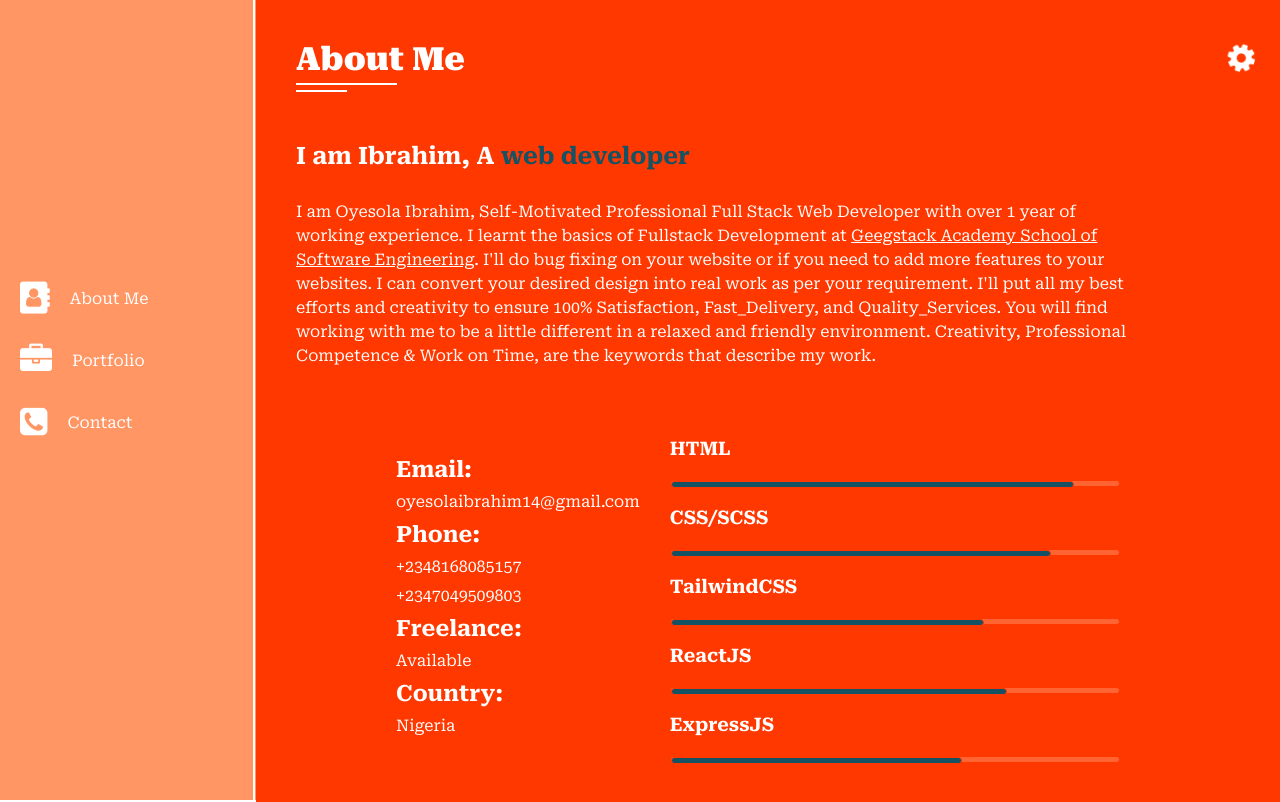
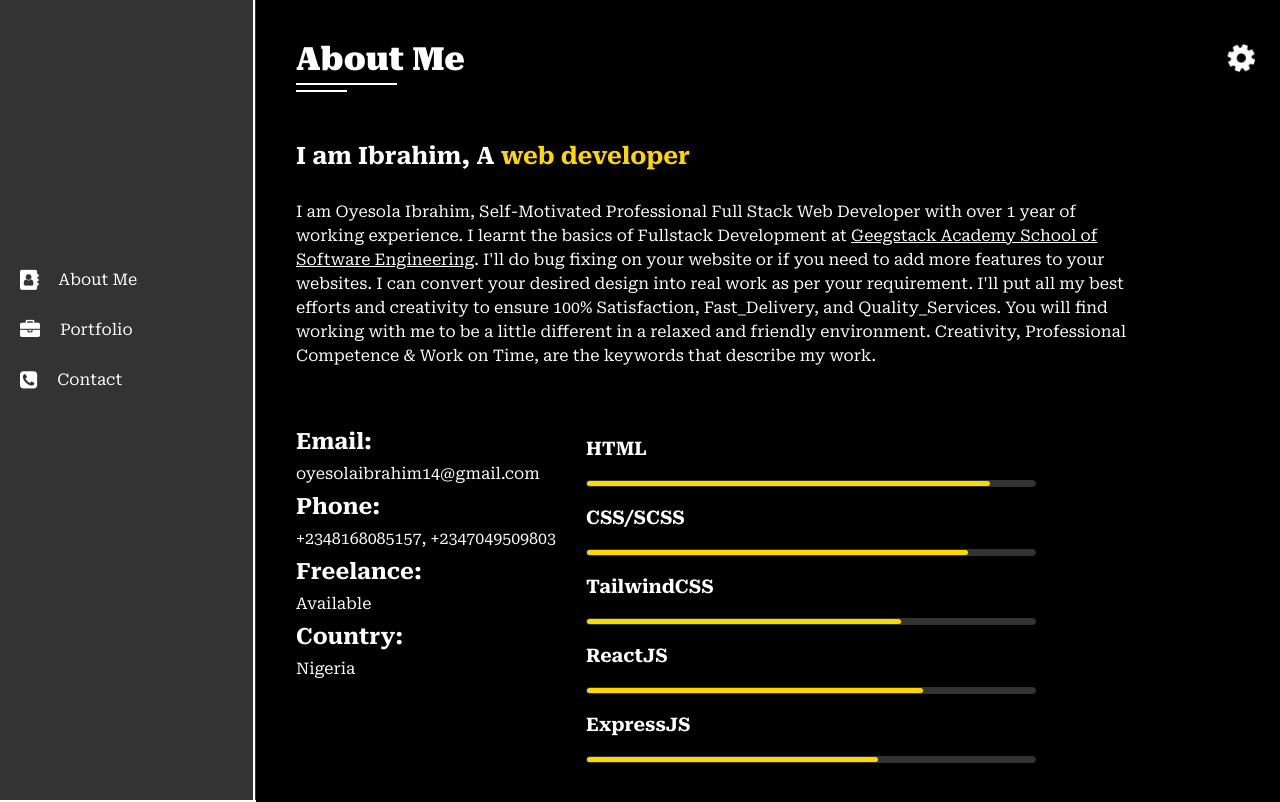
Before and after one commit to oyesolaibrahim/oyesolaibrahim_portfolio, a React (Create React App) app in the folder client/: page /About in a window 1280 px wide. Shown: the top 802 px of the page. Built offline with nearby package versions, Linux system fonts and the light colour scheme.

Commit message:
default theme changed

```diff
--- a/client/src/App.css
+++ b/client/src/App.css
@@ -14,7 +14,7 @@
   display: -webkit-flex;
   display: flex;
   justify-content: flex-start;
-  align-items: center;
+  align-items: flex-start;
 }
 .column {
   display: flex;
@@ -51,7 +51,7 @@ main {
 }
 /* Track */
 ::-webkit-scrollbar-track {
-  background: rgba(255, 56, 0, 0.7);
+  background: #FFD700;
 }
 
 /* Handle */
@@ -61,7 +61,8 @@ main {
 }
 /*---Navigation--*/
 .nav {
-  background-color: rgba(255, 150, 100);
+  /* background-color: rgba(255, 150, 100); */
+  background-color: #333333;
   position: fixed;
   top: 0px;
   height: 100vh;
@@ -86,16 +87,17 @@ main {
 .home, .contact, .about-me, .portfolio {
   transition: all 1s;
 }
-  .home:hover, .about-me:hover, .portfolio:hover, .contact:hover{
+  .hovered{
     transform: translateX(25px);
   }
-
+.font {
+  font-size: 20px;
+}
 
 
 /*---------------main-------------*/
 main {
   margin-left: 11%;
- background-color: #ff3800;
   position: absolute;
   top : 0px;
   left: 9%;
@@ -143,13 +145,11 @@ font-size: 0rem;
   cursor: pointer;
 }
 .color-selecion {
-  border: 1px solid #ff3800;
-  border-radius: 50%;
-  width: 25%;
+  border-radius: 100%;
+  width: 25px;
 }
  .one {
-   background-color:#ff3800;
-   color: #ca9e1a;
+   background-color:#000000;
 }
  .two {
    background-color:  #83580b;
@@ -186,7 +186,7 @@ h1 {
 
 /******Article-----*/
 
-#ul-2, #technologies {
+ #technologies {
   margin-left: 100px;
 }
 #ul-1 *, #ul-2 * {
@@ -196,9 +196,6 @@ margin: 10px 0px;
   font-size: 1.4rem;
   font-weight: bold;
 }
- span {
-  color: #155263;
- }
 section {
   margin-top: 50px;
 }
@@ -380,18 +377,14 @@ h1 {
   margin: 20px 0px;
 }
 #html-level, #css-level, #tailwind-level, #react-level, #express-level {
-  border: 1px solid rgba(255, 0, 0, 0.5);
   height: 7px;
   width: 450px;
   border-radius: 7px;
   position: relative;
-  background-color: rgb(255, 100, 50);
 }
 #html-percentage, #css-percentage, #tailwind-percentage, #react-percentage, #express-percentage {
-  border: 1px solid #ff3800;
   border-radius: 7px;
-  height: 7px;
-  background-color: #155263;
+  height: 5px;
   position: absolute;
   top: -10px;
 }
@@ -502,16 +495,14 @@ div.center {
 .start * {
   margin: 10px;
 }
-.fa-5x {
-  color: #155263;
-}
+
 .label input {
   width: 100%;
   margin: 10px 0px;
   height: 10vh;
   font-size: 1.3rem;
   text-align: center;
-  background-color: rgb(255, 100, 50);
+  color: white;
   border-radius: 30px;
   border-style: none;
 }
@@ -524,7 +515,6 @@ div.center {
 }
 .send {
   padding: 10px 20px;
-  background-color: #155263;
   color: white;
   border-style: none;
   border-radius: 10px;
@@ -538,9 +528,6 @@ div.center {
   display: none;
 }
 
-.nav2 div:hover, .nav2 div.home-home {
-  background-color: #ff3800;
-}
  #msgDelivered {
   color: white;
  }
@@ -606,12 +593,8 @@ div.center {
   .nav2 div {
     overflow-y: hidden;
     margin: 20px 20px;
-    background-color:rgb(255, 100, 50);
     padding: 20px 30px;
     border-radius: 10px;
-  }
-  .nav2 div.home-home {
-    background-color: #ff3800;
   }
   .nav2 div a {
     color: white;
@@ -637,11 +620,11 @@ div.center {
     display: flex;
     justify-content: flex-start;
     align-items: center;
+    flex-wrap: wrap;
   }
   .column2 {
     flex-direction: column;
-    justify-content: center;
-    align-items: center;
+    justify-content: flex-start;
   }
   #html-level, #css-level, #tailwind-level, #react-level, #express-level {
     width: 450px;
@@ -688,7 +671,6 @@ div.center {
   }
   .nav2 div {
     margin: 20px 10px;
-    background-color:rgb(255, 100, 50);
     padding: 20px 30px;
     border-radius: 10px;
   }
@@ -754,7 +736,6 @@ div.center {
 }
 .nav2 div {
   margin: 10px 2px;
-  background-color:rgb(255, 100, 50);
   padding: 10px 5px;
   border-radius: 10px;
 }
@@ -803,7 +784,6 @@ div.center {
 
   .nav2 div {
     margin: 10px 2px;
-    background-color:rgb(255, 100, 50);
     padding: 25px;
     border-radius: 10px;
   }
@@ -832,6 +812,9 @@ div.center {
   }
   .flex-contact {
     margin: 20px auto;
+  }
+  article.portfolio {
+    max-width: 46%;
   }
   article.portfolio:hover .layer {
     height: 30.7vh;
@@ -940,7 +923,6 @@ div.center {
 @media screen and (max-width:350px) {
 
   .nav2 {
-    background-color: rgba(255, 56, 0, 0.7);
     justify-content: space-between;
     display: flex;
     flex-wrap: wrap;
@@ -950,7 +932,6 @@ div.center {
   }
   .nav2 div {
     margin: 10px 2px;
-    background-color:rgb(255, 100, 50);
     padding: 10px 3px;
     border-radius: 10px;
   }
@@ -999,7 +980,7 @@ div.center {
     justify-content: center;
     align-items: center;
   }
-  main.about-me-main {
+  main#about-me-main {
     padding: 150px;
   }
   #html-level, #css-level, #tailwind-level, #react-level, #express-level {
--- a/client/src/components/About.jsx
+++ b/client/src/components/About.jsx
@@ -56,8 +56,7 @@ const About = () => {
                                         </div>
                                         <div className="details">
                                             <li className="h3">Phone:</li>
-                                            <li>+2348168085157</li>
-                                            <li>+2347049509803</li>
+                                            <li>+2348168085157, +2347049509803</li>
                                         </div>
                                         <div className="details">
                                              <li className="h3">Freelance:</li>
@@ -104,7 +103,7 @@ const About = () => {
                             </div>
                         </div>
                                 <div id="button-container" className="button-about">
-                                    <a style={{backgroundColor: theme.buttonBackgroundColor}} className="button" href="assets/profilep.jpg" download="oyesolaCV">Download CV</a>
+                                    {/* <a style={{backgroundColor: theme.buttonBackgroundColor}} className="button" href="assets/profilep.jpg" download="oyesolaCV">Download CV</a> */}
                                     {/*<a style={{backgroundColor: theme.buttonBackgroundColor}} class="button" href="/Contact">Connect</a>*/}
                                     <Link style={{backgroundColor: theme.buttonBackgroundColor}} className="button" to="/Contact">Connect</Link>
                                 </div>
--- a/client/src/components/Nav(desktop).jsx
+++ b/client/src/components/Nav(desktop).jsx
@@ -8,24 +8,37 @@ const Nav_desktop = () => {
     const [themeDivOpen, setThemeDivOpen] = useState(false);
     const [settingsClose, setSettingsClose] = useState(false);
     const [timesOpen, setTimesOpen] = useState(true);
+    const [isHomeHovered, setIsHomeHovered] = useState(false);
+    const [isAboutHovered, setIsAboutHovered] = useState(false);
+    const [isPortfolioHovered, setIsPortfolioHovered] = useState(false);
+    const [isContactHovered, setIsContactHovered] = useState(false);
 
     return (
         <>
         <nav style={{backgroundColor: theme.navBackgroundColor }} className="nav">
-             <div className="flex-start home home-home">
-                <i className="fa fa-home fa-2x" aria-hidden="true"></i><Link to={"/"}>Home</Link>
+             <div className={`flex-start home home-home ${isHomeHovered ? 'hovered' : ''}`}>
+                <i className="fa fa-home font" aria-hidden="true"></i>
+                <Link to={"/"}
+                onMouseEnter={() => setIsHomeHovered(true)}
+                onMouseLeave={() => setIsHomeHovered(false)}>Home</Link>
             </div>
-            <div className="flex-start about-me home-about-me">
-                <i className="fa fa-address-book fa-2x" aria-hidden="true"></i>
-                <Link to={"/About"}>About Me</Link>
+            <div className={`flex-start about-me home-about-me ${isAboutHovered ? 'hovered' : ''}`}>
+            <i className="fa fa-address-book font" aria-hidden="true"></i>
+                <Link to={"/About"}
+                onMouseEnter={() => setIsAboutHovered(true)}
+                onMouseLeave={() => setIsAboutHovered(false)}>About Me</Link>
             </div>
-            <div className="flex-start portfolio home-portfolio">
-                <i className="fa fa-briefcase fa-2x" aria-hidden="true"></i>
-                <Link to={"/Portfolio"}>Portfolio</Link>
+            <div className={`flex-start portfolio home-portfolio ${isPortfolioHovered ? 'hovered' : ''}`}>
+                <i className="fa fa-briefcase font" aria-hidden="true"></i>
+                <Link to={"/Portfolio"}
+                onMouseEnter={() => setIsPortfolioHovered(true)}
+                onMouseLeave={() => setIsPortfolioHovered(false)}>Portfolio</Link>
             </div>
-            <div className="flex-start contact home-contact">
-                <i className="fa fa-phone-square fa-2x" aria-hidden="true"></i>
-                <Link to={"/Contact"}>Contact</Link>
+            <div className={`flex-start contact home-contact ${isContactHovered ? 'hovered' : ''}`}>
+                <i className="fa fa-phone-square font" aria-hidden="true"></i>
+                <Link to={"/Contact"}
+                onMouseEnter={() => setIsContactHovered(true)}
+                onMouseLeave={() => setIsContactHovered(false)}>Contact</Link>
             </div>
         </nav>
         <div id="vertical-line"></div>
--- a/client/src/components/Theme.jsx
+++ b/client/src/components/Theme.jsx
@@ -10,17 +10,17 @@ const Theme = () => {
 
     const Red = () => {
         changeTheme({
-        mainBackgroundColor: '#ff3800',
-        navBackgroundColor: 'rgba(255, 150, 100)',
-        buttonBackgroundColor: '#155263',
-        spanBackgroundColor: '#155263',
-        navDivbackgroundColor: 'rgb(255, 100, 50)',
-        technologiesBackgroundColor: 'rgb(255, 100, 50)',
-        technologiesBorder: '1px solid #ff3800',
-        technologiesPercentagesBackgroundColor: '#155263',
-        technologiesPercentagesBorder: '1px solid #ff3800',
-        h3BackgroundColor: '#155263',
-        labelsBackgroundColor: 'rgb(255, 100, 50)',
+        mainBackgroundColor: '#000000',
+        navBackgroundColor: '#333333',
+        buttonBackgroundColor: '#FFD700',
+        spanBackgroundColor: '#FFD700',
+        navDivbackgroundColor: '#666666',
+        technologiesBackgroundColor: '#333333',
+        technologiesBorder: '1px solid #333333',
+        technologiesPercentagesBackgroundColor: '#FFD700',
+        technologiesPercentagesBorder: '1px solid ##FFD700',
+        h3BackgroundColor: '#FFD700',
+        labelsBackgroundColor: '#333333',
       });
     }
 
--- a/client/src/components/ThemeMode.jsx
+++ b/client/src/components/ThemeMode.jsx
@@ -4,19 +4,17 @@ const ThemeContext = createContext();
 
 export const ThemeProvider = ({ children }) => {
   const [theme, setTheme] = useState({
-//      mainBackgroundColor: '#ff3800',
-      mainBackgroundColor: '#ff3800',
-      navBackgroundColor: 'rgba(255, 150, 100)',
-//      navBackgroundColor: 'rgba(255, 56, 0, 0.7)',
-      buttonBackgroundColor: '#155263',
-      spanBackgroundColor: '#155263',
-      navDivbackgroundColor: 'rgb(255, 100, 50)',
-      technologiesBackgroundColor: 'rgb(255, 100, 50)',
-      technologiesBorder: '1px solid #ff3800',
-      technologiesPercentagesBackgroundColor: '#155263',
-      technologiesPercentagesBorder: '1px solid #ff3800',
-      h3BackgroundColor: '#155263',
-      labelsBackgroundColor: 'rgb(255, 100, 50)',
+    mainBackgroundColor: '#000000',
+    navBackgroundColor: '#333333',
+    buttonBackgroundColor: '#FFD700',
+    spanBackgroundColor: '#FFD700',
+    navDivbackgroundColor: '#666666',
+    technologiesBackgroundColor: '#333333',
+    technologiesBorder: '1px solid #333333',
+    technologiesPercentagesBackgroundColor: '#FFD700',
+    technologiesPercentagesBorder: '1px solid ##FFD700',
+    h3BackgroundColor: '#FFD700',
+    labelsBackgroundColor: '#333333'
   });
 
   const changeTheme = (newTheme) => {
--- a/client/src/components/index.jsx
+++ b/client/src/components/index.jsx
@@ -39,7 +39,7 @@ const Index = () => {
                     </div>
                     <div id="button-container">
                         <Link style={{backgroundColor: theme.buttonBackgroundColor}} className="button button1" to={"/About"}>More About Me</Link>
-                        <a style={{backgroundColor: theme.buttonBackgroundColor}} className="button button2" href="assets/profilep.jpg" download="oyesolaCV">Download CV</a>
+                        {/* <a style={{backgroundColor: theme.buttonBackgroundColor}} className="button button2" href="assets/profilep.jpg" download="oyesolaCV">Download CV</a> */}
                     </div>
                     <div id="social-media-handles">
                         <a href="https://web.facebook.com/oyesola.ibrahim.3/" target="_blank" rel="noreferrer"><i className="fa fa-facebook-official fa-2x" aria-hidden="true"></i>                    </a>
```
Also changed, not shown: client/src/components/Portfolio.jsx (+55 -55 lines).
